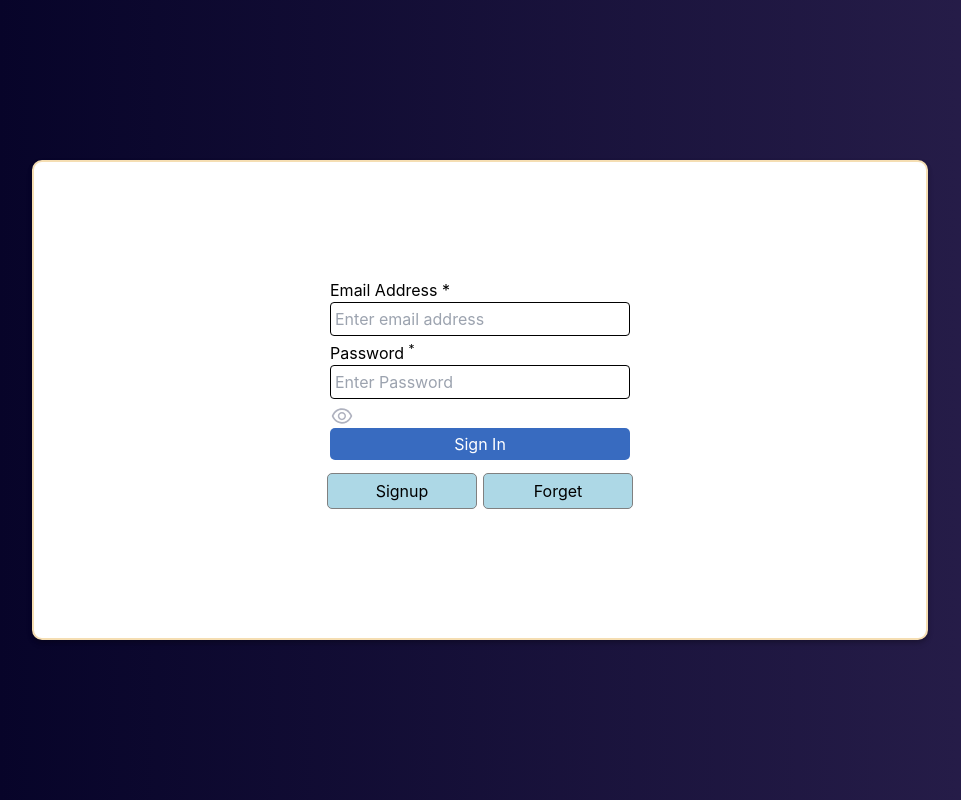
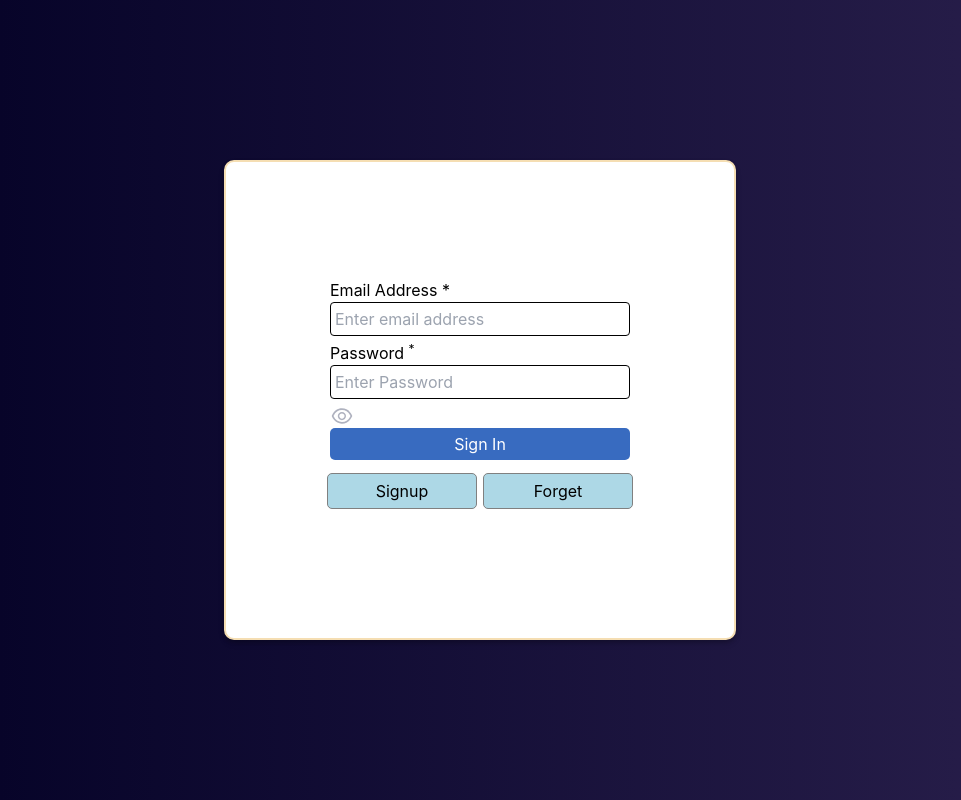
Before and after one commit to sikku85/adminserver, a React (Create React App) app: page /upload_Result in a window 1280 px wide. Shown: the whole page, without its empty margins (160-1121 px from the left). Built offline with nearby package versions, Linux system fonts and the light colour scheme; a web font is replaced by a local one.

Commit message:
loginpage

```diff
--- a/src/components/loginfoam.css
+++ b/src/components/loginfoam.css
@@ -11,7 +11,7 @@
     background-color: white;
     color:black;
     height: 60vh;
-    width: 70vw;
+    width: 40vw;
     border-radius: 10px;
     box-shadow: 0px 2px 4px rgba(0, 0, 0, 0.2), 0px 4px 6px rgba(0, 0, 0, 0.1);
 
```
